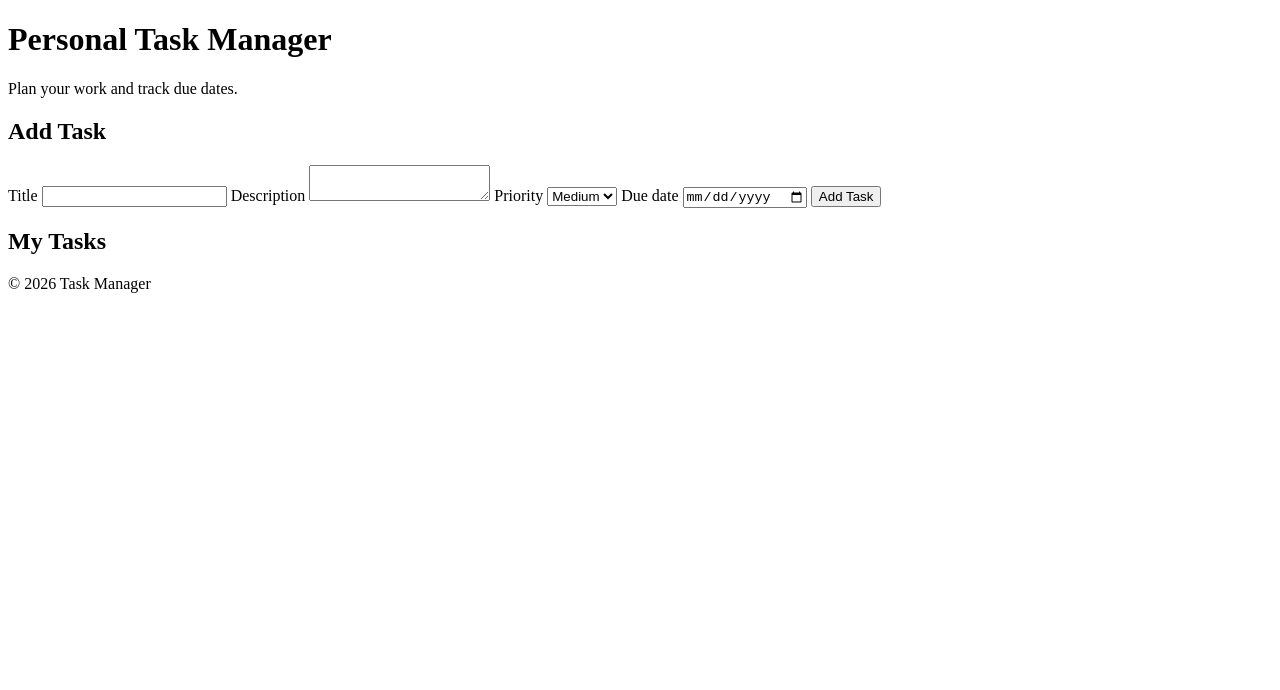
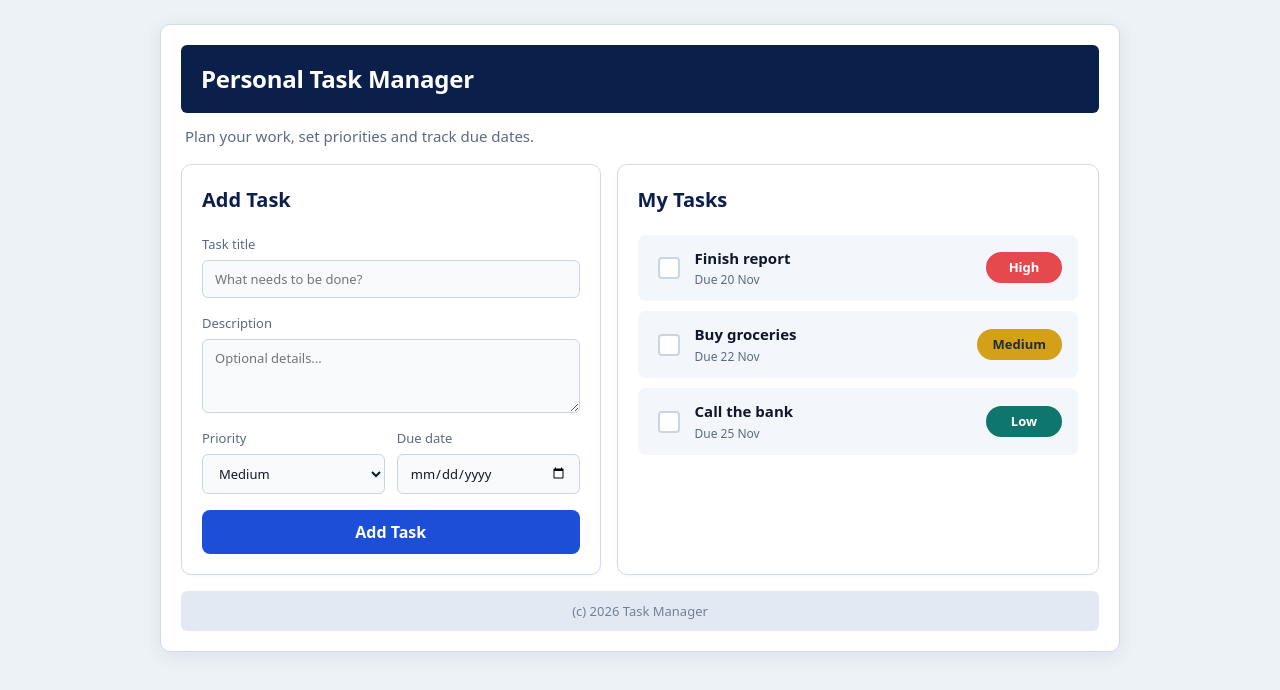
Before and after one commit to trgeorgeogilo/task-manager, a plain HTML site: page index.html in a window 1280 px wide. Drawn offline with Linux system fonts and the light colour scheme.

Commit message:
day2: style Task Manager with CSS layout matching concept design

```diff
--- a/index.html
+++ b/index.html
@@ -1,46 +1,109 @@
 <!DOCTYPE html>
 <html lang="en">
-
 <head>
-  <title>Task Manager</title>
+  <meta charset="UTF-8">
+  <meta name="viewport" content="width=device-width, initial-scale=1.0">
+  <title>Personal Task Manager</title>
   <link rel="stylesheet" href="styles.css">
 </head>
-</head>
+<body>
+  <div class="app-wrapper">
+    <!-- Header Section -->
+    <header class="app-header">
+      <div class="header-banner">
+        <h1>Personal Task Manager</h1>
+      </div>
+      <p class="app-description">Plan your work, set priorities and track due dates.</p>
+    </header>
 
-<body>
-  <header>
-    <h1>Personal Task Manager</h1>
-    <p>Plan your work and track due dates.</p>
-  </header>
-  <main>
-    <section id="add-task">
+    <!-- Main Content: Two Columns -->
+    <main class="main-content">
+      <!-- Left Column: Add Task Form -->
+      <section class="card task-form-section" id="add-task">
         <h2>Add Task</h2>
         <form id="task-form">
-        <label for="task-title">Title</label>
-        <input type="text" id="task-title" name="title" required>
+          <div class="form-group">
+            <label for="task-title">Task title</label>
+            <input type="text" id="task-title" name="title" placeholder="What needs to be done?" required>
+          </div>
+
+          <div class="form-group">
             <label for="task-description">Description</label>
-        <textarea id="task-description" name="description"></textarea>
+            <textarea id="task-description" name="description" rows="3" placeholder="Optional details..."></textarea>
+          </div>
+
+          <div class="form-row">
+            <div class="form-group">
               <label for="task-priority">Priority</label>
               <select id="task-priority" name="priority">
                 <option value="low">Low</option>
                 <option value="medium" selected>Medium</option>
                 <option value="high">High</option>
               </select>
+            </div>
 
-        <label for="task-due">Due date</label>
-        <input type="date" id="task-due" name="due">
+            <div class="form-group">
+              <label for="due-date">Due date</label>
+              <input type="date" id="due-date" name="dueDate">
+            </div>
+          </div>
 
-        <button type="submit">Add Task</button>
+          <button type="submit" class="btn btn-primary">Add Task</button>
         </form>
       </section>
-    <section id="task-list-section">
+
+      <!-- Right Column: My Tasks List -->
+      <section class="card task-list-section" id="task-list-section">
         <h2>My Tasks</h2>
-      <ul id="task-list"></ul>
+        <ul id="task-list" class="task-list">
+          <li class="task-item">
+            <div class="task-left">
+              <input type="checkbox" class="task-checkbox" aria-label="Mark Finish report as completed">
+              <div class="task-details">
+                <h3 class="task-title">Finish report</h3>
+                <time class="task-due" datetime="2026-11-20">Due 20 Nov</time>
+              </div>
+            </div>
+            <span class="task-priority priority-high">High</span>
+          </li>
+
+          <li class="task-item">
+            <div class="task-left">
+              <input type="checkbox" class="task-checkbox" aria-label="Mark Buy groceries as completed">
+              <div class="task-details">
+                <h3 class="task-title">Buy groceries</h3>
+                <time class="task-due" datetime="2026-11-22">Due 22 Nov</time>
+              </div>
+            </div>
+            <span class="task-priority priority-medium">Medium</span>
+          </li>
+
+          <li class="task-item">
+            <div class="task-left">
+              <input type="checkbox" class="task-checkbox" aria-label="Mark Call the bank as completed">
+              <div class="task-details">
+                <h3 class="task-title">Call the bank</h3>
+                <time class="task-due" datetime="2026-11-25">Due 25 Nov</time>
+              </div>
+            </div>
+            <span class="task-priority priority-low">Low</span>
+          </li>
+        </ul>
+
+        <!-- Empty state placeholder: shown when no tasks exist -->
+        <p id="empty-message" class="empty-message" hidden>
+          No tasks yet — add your first task above.
+        </p>
       </section>
     </main>
-  <footer>
-    <p>&copy; 2026 Task Manager</p>
+
+    <!-- Footer -->
+    <footer class="app-footer">
+      <p>(c) 2026 Task Manager</p>
     </footer>
+  </div>
+
+  <!-- JavaScript will be linked here on Day 3:
+  <script src="app.js" defer></script> -->
 </body>
-
 </html>
--- /dev/null
+++ b/styles.css
@@ -0,0 +1,511 @@
+/* ============================================================
+   Personal Task Manager — styles.css
+   Day 2 · CSS Fundamentals, Styling & Concept Design
+   Design Reference: images/concept.png
+   ------------------------------------------------------------
+   1.  Design Tokens (:root)
+   2.  Reset & Base Styles
+   3.  App Layout & Container
+   4.  Header Banner & Description
+   5.  Two-Column Main Content
+   6.  Card Components
+   7.  Form Controls (Inputs, Select, Button)
+   8.  Task List & Task Items
+   9.  Priority Badges (High, Medium, Low)
+   10. Checkbox & Completed Task States
+   11. Empty State
+   12. Footer
+   13. Responsive Adaptations (Tablet & Mobile)
+   14. Accessibility & Reduced Motion
+   ============================================================ */
+
+/* ------------------------------------------------------------
+   1. Design Tokens
+   ------------------------------------------------------------ */
+:root {
+  /* Brand Colours (from concept.png) */
+  --color-navy: #0b1f4b;
+  --color-primary: #1d4ed8;
+  --color-primary-hover: #1e40af;
+  --color-primary-active: #173782;
+
+  /* Priority Badge Colours */
+  --priority-high-bg: #e5484d;
+  --priority-high-text: #ffffff;
+  --priority-medium-bg: #d4a017;
+  --priority-medium-text: #202c45;
+  --priority-low-bg: #0f766e;
+  --priority-low-text: #ffffff;
+
+  /* Neutrals & Surfaces */
+  --color-page-bg: #edf2f7;
+  --color-card-bg: #ffffff;
+  --color-task-bg: #f3f6fb;
+  --color-task-hover: #eaf0f9;
+  --color-input-bg: #f8fafc;
+  --color-footer-bg: #e3e9f3;
+
+  /* Text & Border Colours */
+  --color-text-main: #0f172a;
+  --color-text-navy: #0b1f4b;
+  --color-text-muted: #5a6a85;
+  --color-text-subtle: #718096;
+  --color-border-card: #d0dceb;
+  --color-border-input: #cbd5e1;
+  --color-border-focus: #1d4ed8;
+  --color-focus-ring: rgba(29, 78, 216, 0.18);
+
+  /* Typography */
+  --font-sans: system-ui, -apple-system, "Segoe UI", Roboto, Helvetica, Arial, sans-serif;
+  --text-xs: 0.75rem;
+  --text-sm: 0.8125rem;
+  --text-base: 0.9375rem;
+  --text-md: 1rem;
+  --text-lg: 1.25rem;
+  --text-xl: 1.5rem;
+
+  /* Spacing */
+  --space-1: 0.25rem;
+  --space-2: 0.5rem;
+  --space-3: 0.75rem;
+  --space-4: 1rem;
+  --space-5: 1.25rem;
+  --space-6: 1.5rem;
+
+  /* Radius & Shadows */
+  --radius-sm: 4px;
+  --radius-md: 6px;
+  --radius-lg: 8px;
+  --radius-xl: 10px;
+  --radius-pill: 999px;
+  --shadow-window: 0 4px 20px rgba(11, 31, 75, 0.08);
+  --shadow-card: 0 1px 3px rgba(0, 0, 0, 0.04);
+  --shadow-task-hover: 0 2px 6px rgba(11, 31, 75, 0.06);
+
+  /* Transitions */
+  --transition-fast: 0.15s ease;
+  --transition-normal: 0.2s ease;
+}
+
+/* ------------------------------------------------------------
+   2. Reset & Base Styles
+   ------------------------------------------------------------ */
+*,
+*::before,
+*::after {
+  box-sizing: border-box;
+}
+
+html {
+  font-size: 100%;
+  -webkit-font-smoothing: antialiased;
+}
+
+body {
+  margin: 0;
+  min-height: 100vh;
+  display: flex;
+  justify-content: center;
+  align-items: flex-start;
+  font-family: var(--font-sans);
+  font-size: var(--text-base);
+  line-height: 1.5;
+  color: var(--color-text-main);
+  background-color: var(--color-page-bg);
+  padding: var(--space-6) var(--space-4);
+}
+
+h1,
+h2,
+h3,
+p {
+  margin: 0;
+}
+
+/* Keyboard focus feedback */
+:focus-visible {
+  outline: 2px solid var(--color-border-focus);
+  outline-offset: 2px;
+}
+
+/* ------------------------------------------------------------
+   3. App Layout & Container (Window Frame)
+   ------------------------------------------------------------ */
+.app-wrapper {
+  width: 100%;
+  max-width: 960px;
+  background-color: var(--color-card-bg);
+  border-radius: var(--radius-xl);
+  border: 1px solid var(--color-border-card);
+  box-shadow: var(--shadow-window);
+  padding: var(--space-5);
+  display: flex;
+  flex-direction: column;
+  gap: var(--space-4);
+}
+
+/* ------------------------------------------------------------
+   4. Header Banner & Description
+   ------------------------------------------------------------ */
+.app-header {
+  display: flex;
+  flex-direction: column;
+  gap: var(--space-3);
+}
+
+.header-banner {
+  background-color: var(--color-navy);
+  color: #ffffff;
+  padding: var(--space-4) var(--space-5);
+  border-radius: var(--radius-md);
+}
+
+.header-banner h1 {
+  font-size: var(--text-xl);
+  font-weight: 700;
+  letter-spacing: -0.01em;
+  color: #ffffff;
+}
+
+.app-description {
+  font-size: var(--text-base);
+  color: var(--color-text-muted);
+  font-weight: 400;
+  padding-left: var(--space-1);
+}
+
+/* ------------------------------------------------------------
+   5. Two-Column Main Content
+   ------------------------------------------------------------ */
+.main-content {
+  display: grid;
+  grid-template-columns: 1fr 1.15fr;
+  gap: var(--space-4);
+  align-items: stretch;
+}
+
+/* ------------------------------------------------------------
+   6. Card Components (Add Task & My Tasks)
+   ------------------------------------------------------------ */
+.card {
+  background-color: var(--color-card-bg);
+  border: 1.5px solid var(--color-border-card);
+  border-radius: var(--radius-xl);
+  padding: var(--space-5);
+  display: flex;
+  flex-direction: column;
+  gap: var(--space-4);
+  box-shadow: var(--shadow-card);
+}
+
+.card h2 {
+  font-size: var(--text-lg);
+  font-weight: 700;
+  color: var(--color-text-navy);
+  margin-bottom: var(--space-1);
+}
+
+/* ------------------------------------------------------------
+   7. Form Controls
+   ------------------------------------------------------------ */
+#task-form {
+  display: flex;
+  flex-direction: column;
+  gap: var(--space-4);
+}
+
+.form-group {
+  display: flex;
+  flex-direction: column;
+  gap: 0.375rem;
+}
+
+.form-group label {
+  font-size: var(--text-sm);
+  font-weight: 500;
+  color: var(--color-text-muted);
+}
+
+.form-group input[type="text"],
+.form-group input[type="date"],
+.form-group select,
+.form-group textarea {
+  width: 100%;
+  padding: 0.55rem 0.75rem;
+  font-family: inherit;
+  font-size: var(--text-sm);
+  color: var(--color-text-main);
+  background-color: var(--color-input-bg);
+  border: 1px solid var(--color-border-input);
+  border-radius: var(--radius-md);
+  transition: border-color var(--transition-fast), box-shadow var(--transition-fast);
+}
+
+.form-group textarea {
+  resize: vertical;
+  min-height: 70px;
+}
+
+.form-group input:focus,
+.form-group select:focus,
+.form-group textarea:focus {
+  outline: none;
+  border-color: var(--color-border-focus);
+  box-shadow: 0 0 0 3px var(--color-focus-ring);
+}
+
+/* Priority & Due Date side-by-side */
+.form-row {
+  display: grid;
+  grid-template-columns: 1fr 1fr;
+  gap: var(--space-3);
+}
+
+/* Select element styling */
+.form-group select {
+  cursor: pointer;
+  appearance: auto;
+}
+
+/* Submit Button */
+.btn {
+  display: inline-flex;
+  align-items: center;
+  justify-content: center;
+  width: 100%;
+  padding: 0.7rem 1.25rem;
+  font-family: inherit;
+  font-size: var(--text-md);
+  font-weight: 600;
+  color: #ffffff;
+  background-color: var(--color-primary);
+  border: none;
+  border-radius: var(--radius-lg);
+  cursor: pointer;
+  transition: background-color var(--transition-fast), transform var(--transition-fast);
+}
+
+.btn:hover {
+  background-color: var(--color-primary-hover);
+}
+
+.btn:active {
+  background-color: var(--color-primary-active);
+  transform: scale(0.99);
+}
+
+/* ------------------------------------------------------------
+   8. Task List & Task Items
+   ------------------------------------------------------------ */
+.task-list {
+  list-style: none;
+  margin: 0;
+  padding: 0;
+  display: flex;
+  flex-direction: column;
+  gap: 0.65rem;
+}
+
+.task-item {
+  background-color: var(--color-task-bg);
+  border-radius: var(--radius-lg);
+  padding: 0.75rem 1rem;
+  display: flex;
+  align-items: center;
+  justify-content: space-between;
+  gap: var(--space-3);
+  transition: background-color var(--transition-fast), box-shadow var(--transition-fast);
+}
+
+.task-item:hover {
+  background-color: var(--color-task-hover);
+  box-shadow: var(--shadow-task-hover);
+}
+
+.task-left {
+  display: flex;
+  align-items: center;
+  gap: var(--space-3);
+  min-width: 0;
+}
+
+.task-details {
+  display: flex;
+  flex-direction: column;
+  gap: 2px;
+  min-width: 0;
+}
+
+.task-title {
+  font-size: var(--text-base);
+  font-weight: 700;
+  color: var(--color-text-main);
+  overflow-wrap: break-word;
+}
+
+.task-due {
+  font-size: var(--text-xs);
+  color: var(--color-text-muted);
+}
+
+/* ------------------------------------------------------------
+   9. Priority Badges (Matching Concept Pill Badges)
+   ------------------------------------------------------------ */
+.task-priority {
+  display: inline-flex;
+  align-items: center;
+  justify-content: center;
+  min-width: 76px;
+  padding: 0.35rem 1rem;
+  font-size: var(--text-sm);
+  font-weight: 600;
+  text-align: center;
+  border-radius: var(--radius-pill);
+  white-space: nowrap;
+}
+
+.priority-high {
+  background-color: var(--priority-high-bg);
+  color: var(--priority-high-text);
+}
+
+.priority-medium {
+  background-color: var(--priority-medium-bg);
+  color: var(--priority-medium-text);
+}
+
+.priority-low {
+  background-color: var(--priority-low-bg);
+  color: var(--priority-low-text);
+}
+
+/* ------------------------------------------------------------
+   10. Checkbox & Completed Task States
+   ------------------------------------------------------------ */
+.task-checkbox {
+  appearance: none;
+  width: 22px;
+  height: 22px;
+  border: 2px solid var(--color-border-input);
+  border-radius: var(--radius-sm);
+  background-color: #ffffff;
+  cursor: pointer;
+  display: grid;
+  place-content: center;
+  flex-shrink: 0;
+  transition: border-color var(--transition-fast), background-color var(--transition-fast);
+}
+
+.task-checkbox:checked {
+  background-color: var(--color-primary);
+  border-color: var(--color-primary);
+}
+
+.task-checkbox:checked::before {
+  content: "";
+  width: 10px;
+  height: 6px;
+  border-left: 2px solid #ffffff;
+  border-bottom: 2px solid #ffffff;
+  transform: rotate(-45deg) translate(1px, -1px);
+}
+
+.task-checkbox:focus-visible {
+  outline: 2px solid var(--color-border-focus);
+  outline-offset: 2px;
+}
+
+/* Completed task row styling */
+.task-item.completed {
+  opacity: 0.75;
+}
+
+.task-item.completed .task-title {
+  text-decoration: line-through;
+  color: var(--color-text-subtle);
+}
+
+/* ------------------------------------------------------------
+   11. Empty State
+   ------------------------------------------------------------ */
+.empty-message {
+  padding: var(--space-6) var(--space-4);
+  text-align: center;
+  font-style: italic;
+  color: var(--color-text-muted);
+  background-color: var(--color-task-bg);
+  border: 1px dashed var(--color-border-card);
+  border-radius: var(--radius-lg);
+}
+
+.empty-message[hidden] {
+  display: none;
+}
+
+/* ------------------------------------------------------------
+   12. Footer
+   ------------------------------------------------------------ */
+.app-footer {
+  background-color: var(--color-footer-bg);
+  border-radius: var(--radius-md);
+  padding: 0.65rem var(--space-4);
+  text-align: center;
+}
+
+.app-footer p {
+  font-size: var(--text-sm);
+  color: var(--color-text-subtle);
+}
+
+/* ------------------------------------------------------------
+   13. Responsive Adaptations
+   ------------------------------------------------------------ */
+@media (max-width: 768px) {
+  body {
+    padding: var(--space-3);
+  }
+
+  .app-wrapper {
+    padding: var(--space-4);
+    gap: var(--space-3);
+  }
+
+  .main-content {
+    grid-template-columns: 1fr;
+    gap: var(--space-4);
+  }
+
+  .header-banner h1 {
+    font-size: 1.25rem;
+  }
+}
+
+@media (max-width: 480px) {
+  .form-row {
+    grid-template-columns: 1fr;
+  }
+
+  .task-item {
+    flex-direction: row;
+    align-items: center;
+  }
+
+  .task-priority {
+    min-width: 65px;
+    padding: 0.25rem 0.75rem;
+    font-size: var(--text-xs);
+  }
+}
+
+/* ------------------------------------------------------------
+   14. Accessibility & Reduced Motion
+   ------------------------------------------------------------ */
+@media (prefers-reduced-motion: reduce) {
+  *,
+  *::before,
+  *::after {
+    transition-duration: 0.01ms !important;
+    animation-duration: 0.01ms !important;
+    animation-iteration-count: 1 !important;
+  }
+}
```
Also changed, not shown: 1 other file. Lines whose indentation alone changed are shown as unchanged.
